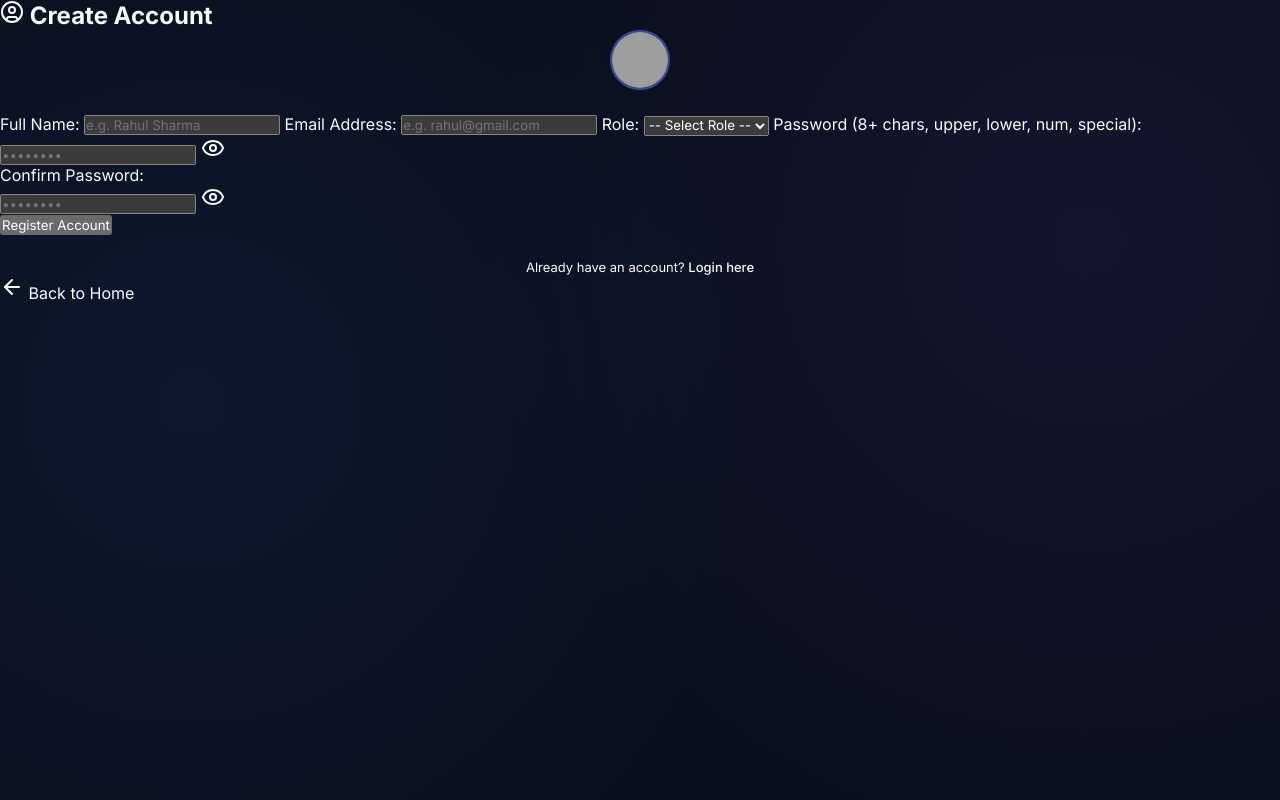
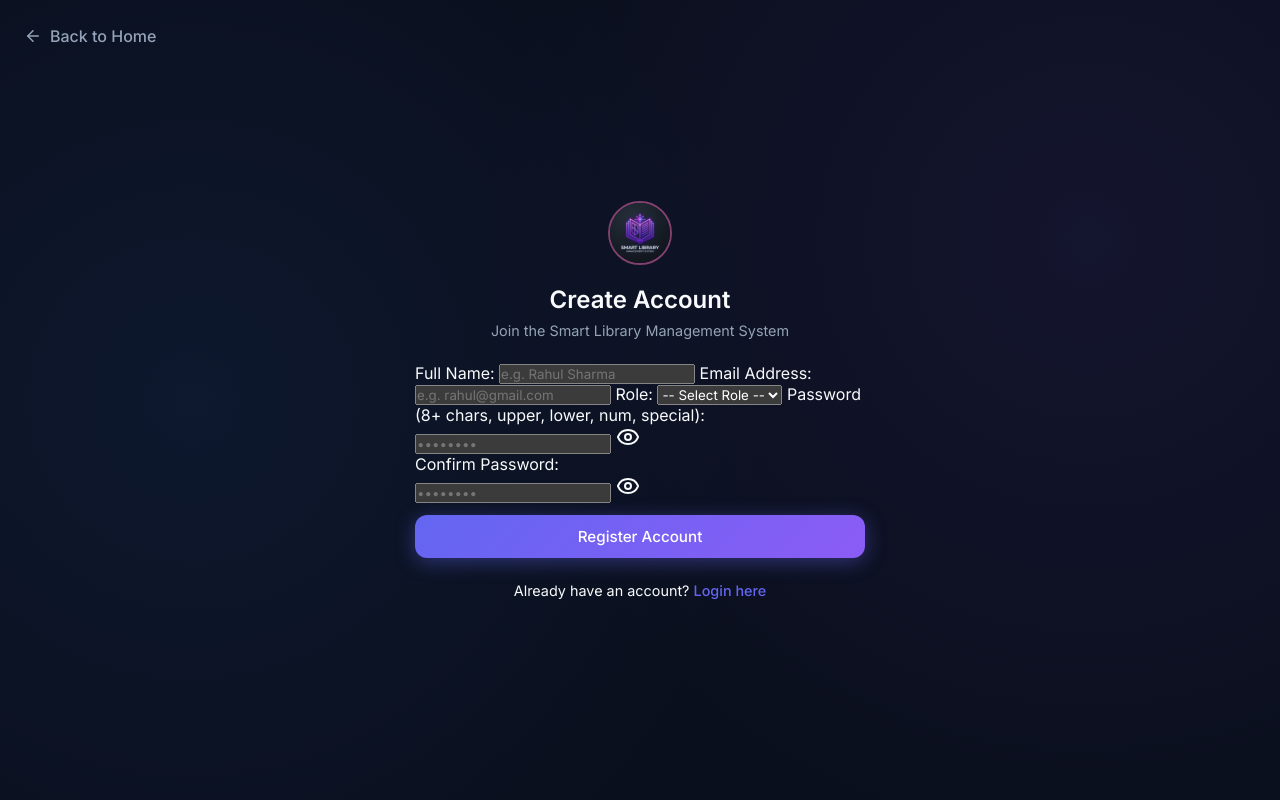
Before and after one commit to Amit0119/LMS, a Flask app: page /register in a window 1280 px wide. Run offline with Flask 3, Linux system fonts and the light colour scheme; data that the repository does not hold is empty; grey boxes are pictures that could not be loaded.

Commit message:
Fix UI styling for register page

```diff
--- a/templates/register.html
+++ b/templates/register.html
@@ -8,26 +8,95 @@
     <title>Register - Library Management System</title>
     <link rel="stylesheet" href="{{ url_for('static', filename='style.css') }}">
     <style>
-        .auth-logo { text-align: center; margin-bottom: 20px; }
-        .auth-logo img { width: 60px; height: 60px; border-radius: 50%; border: 2px solid rgba(99, 136, 255, 0.5); object-fit: cover; }
-        .auth-links { margin-top: 24px; text-align: center; font-size: 13px; }
-        .auth-links a { color: var(--primary); text-decoration: none; transition: color 0.3s ease; font-weight: 500; }
-        .auth-links a:hover { color: #fff; text-decoration: underline; }
-        #msg-box { display:none; padding:12px; border-radius:var(--radius-sm); margin-bottom:20px; font-size:13px; font-weight:500; text-align:center; }
-        .msg-error { display:block!important; background:rgba(248,113,113,0.15); color:#fca5a5; border:1px solid rgba(248,113,113,0.25); }
-        .msg-success { display:block!important; background:rgba(52,211,153,0.15); color:#6ee7b7; border:1px solid rgba(52,211,153,0.25); }
+        .auth-container {
+            display: flex;
+            align-items: center;
+            justify-content: center;
+            min-height: 100vh;
+            padding: 20px;
+        }
+        .auth-card {
+            width: 100%;
+            max-width: 450px;
+            text-align: center;
+        }
+        .auth-logo {
+            margin-bottom: 16px;
+        }
+        .auth-logo img {
+            width: 64px;
+            height: 64px;
+            border-radius: 50%;
+            border: 2px solid rgba(244, 114, 182, 0.5);
+            object-fit: cover;
+        }
+        .auth-title {
+            font-size: 1.5rem;
+            font-weight: 600;
+            margin-bottom: 8px;
+        }
+        .auth-subtitle {
+            color: var(--text-secondary);
+            font-size: 0.9rem;
+            margin-bottom: 24px;
+        }
+        #register-form {
+            text-align: left;
+        }
+        .auth-links {
+            margin-top: 24px;
+            text-align: center;
+            font-size: 0.9rem;
+        }
+        .auth-links a {
+            color: var(--accent-blue);
+            font-weight: 500;
+        }
+        .auth-links a:hover {
+            text-decoration: underline;
+        }
+        #msg-box {
+            display: none;
+            padding: 12px;
+            border-radius: var(--radius-sm);
+            margin-bottom: 20px;
+            font-size: 13px;
+            font-weight: 500;
+            text-align: center;
+        }
+        .msg-error { display: block!important; background: var(--status-error-bg); color: var(--status-error); border: 1px solid rgba(239, 68, 68, 0.25); }
+        .msg-success { display: block!important; background: var(--status-success-bg); color: var(--status-success); border: 1px solid rgba(16, 185, 129, 0.25); }
+        .back-link {
+            position: absolute;
+            top: 24px;
+            left: 24px;
+            display: flex;
+            align-items: center;
+            gap: 8px;
+            color: var(--text-secondary);
+            font-weight: 500;
+            transition: color 0.2s;
+        }
+        .back-link:hover {
+            color: var(--text-primary);
+        }
     </style>
 </head>
 
 <body class="subpage">
 
-    <h2 class="page-title"><i data-lucide="user-circle"></i> Create Account</h2>
+    <a href="/" class="back-link"><i data-lucide="arrow-left" style="width: 18px;"></i> Back to Home</a>
+
+    <div class="auth-container">
+        <div class="auth-card glass-panel">
+            <div class="auth-logo">
+                <img src="{{ url_for('static', filename='my.logo.png') }}" alt="LMS Logo">
+            </div>
+
+            <h2 class="auth-title">Create Account</h2>
+            <p class="auth-subtitle">Join the Smart Library Management System</p>
 
             <form id="register-form">
-        <div class="auth-logo">
-            <img src="{{ url_for('static', filename='my_logo.jpg') }}" alt="LMS Logo">
-        </div>
-
                 <div id="msg-box"></div>
 
                 <label for="full-name">Full Name:</label>
@@ -69,15 +138,15 @@
                     </span>
                 </div>
 
-        <input type="submit" value="Register Account" id="submit-btn">
+                <button type="submit" class="btn btn-primary" id="submit-btn" style="width: 100%; margin-top: 12px; padding: 12px; justify-content: center;">Register Account</button>
 
                 <div class="auth-links">
                     <span style="color: var(--text-subtle)">Already have an account?</span>
                     <a href="/login">Login here</a>
                 </div>
             </form>
-
-    <a href="/" class="back-link"><i data-lucide="arrow-left"></i> Back to Home</a>
+        </div>
+    </div>
 
     <script src="https://unpkg.com/lucide@latest/dist/umd/lucide.js"></script>
     <script src="{{ url_for('static', filename='utils.js') }}"></script>
```
Lines whose indentation alone changed are shown as unchanged.
